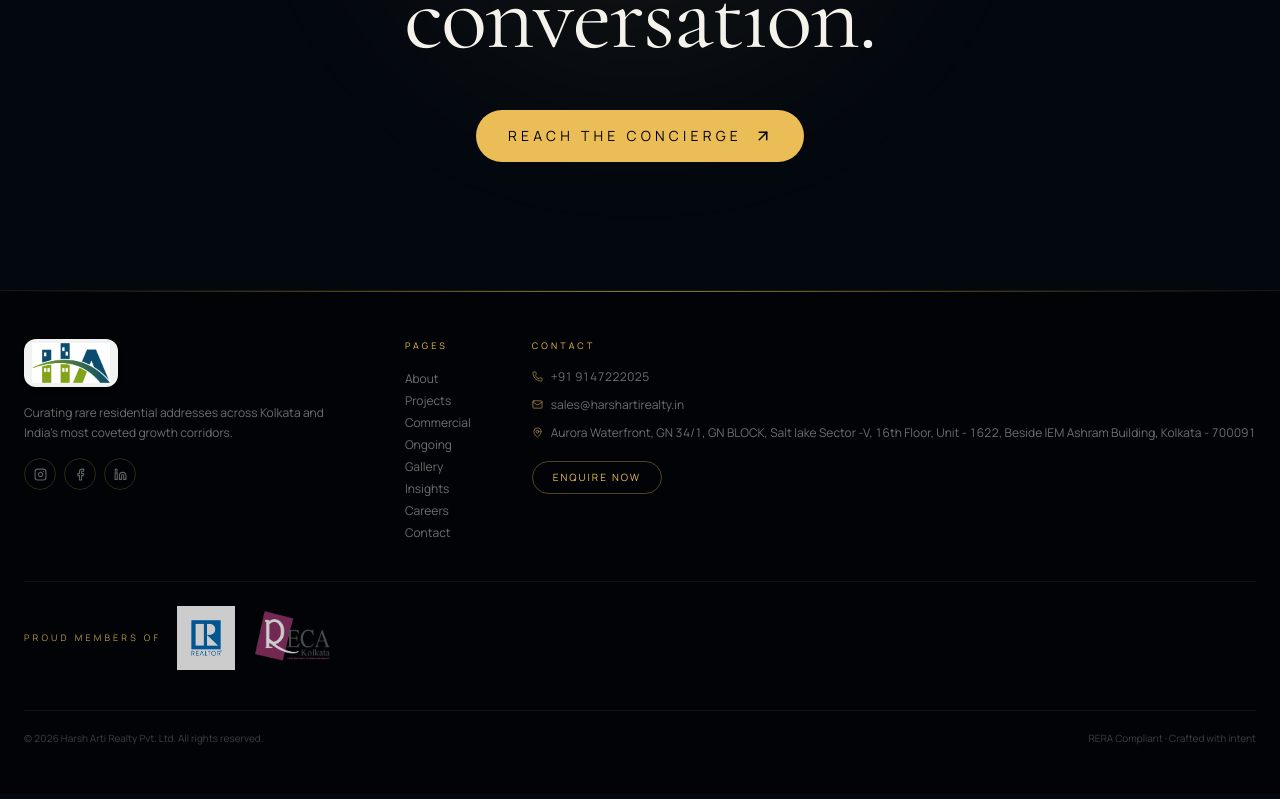
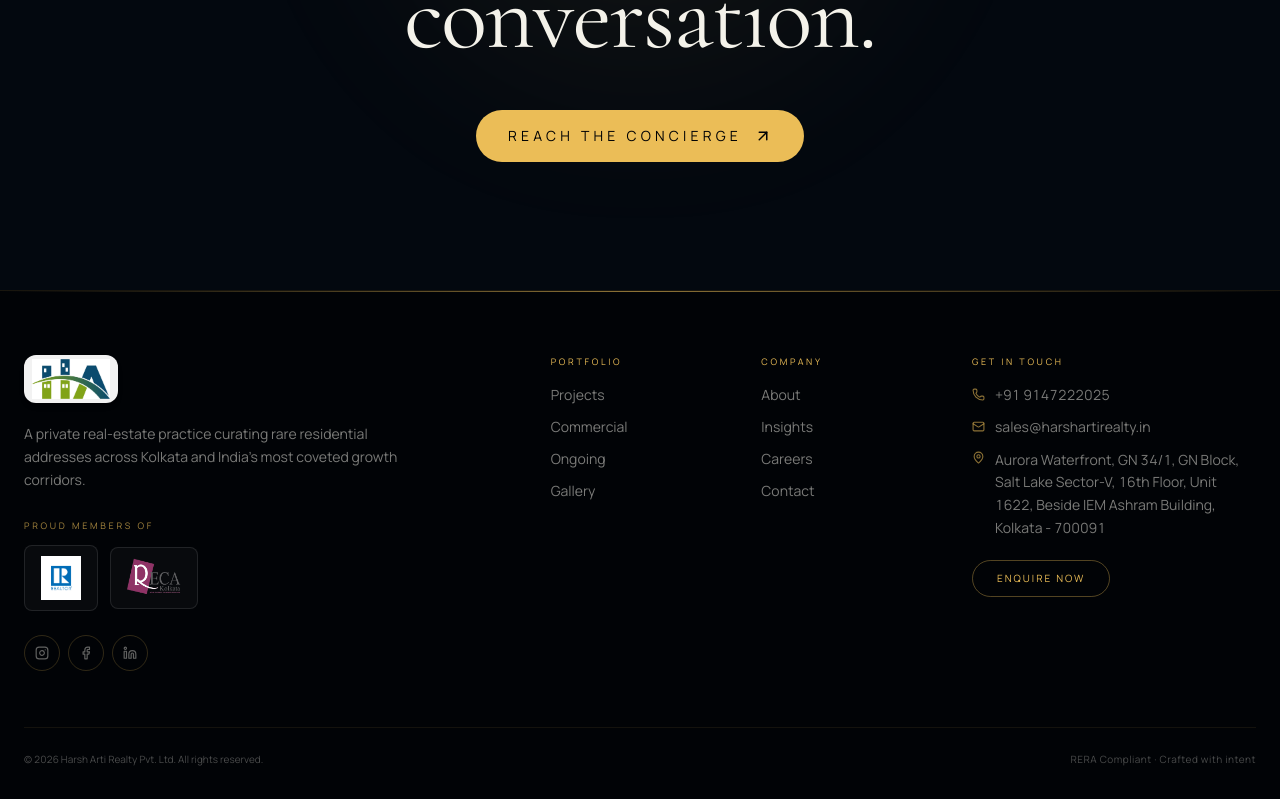
Before and after one commit to sayanroy058/Harsh-Realty, a React (Vite) app: page / in a window 1280 px wide. Shown: the part 6723-7522 px from the top of the page. Built offline with nearby package versions, Linux system fonts and the light colour scheme.

Commit message:
Update Footer.tsx

```diff
--- a/src/components/site/Footer.tsx
+++ b/src/components/site/Footer.tsx
@@ -1,18 +1,36 @@
 import { Link } from "@tanstack/react-router";
 import { Logo } from "./Logo";
-import { Mail, Phone, Instagram, Facebook, Linkedin, MapPin } from "lucide-react";
+import {
+  Mail,
+  Phone,
+  Instagram,
+  Facebook,
+  Linkedin,
+  MapPin,
+  ArrowUpRight,
+} from "lucide-react";
 import narLogo from "@/assets/memberships/nar-logo.jpg";
 import recaLogo from "@/assets/memberships/reca-logo.png";
 
-const navLinks = [
-  ["About", "/about"],
+const navGroups = [
+  {
+    title: "Portfolio",
+    links: [
       ["Projects", "/projects"],
       ["Commercial", "/commercial"],
       ["Ongoing", "/ongoing"],
       ["Gallery", "/gallery"],
+    ] as const,
+  },
+  {
+    title: "Company",
+    links: [
+      ["About", "/about"],
       ["Insights", "/blog"],
       ["Careers", "/careers"],
       ["Contact", "/contact"],
+    ] as const,
+  },
 ];
 
 export function Footer() {
@@ -20,17 +38,41 @@ export function Footer() {
     <footer className="relative border-t border-gold/10 bg-[oklch(0.09_0.018_250)]">
       <div className="hairline absolute inset-x-0 top-0" />
 
-      <div className="mx-auto max-w-7xl px-6 py-12">
-        {/* top row */}
-        <div className="flex flex-col md:flex-row md:items-start justify-between gap-10">
+      <div className="mx-auto max-w-7xl px-6 pt-16 pb-8">
+        <div className="grid grid-cols-1 md:grid-cols-12 gap-12 md:gap-8">
           {/* brand */}
-          <div className="flex flex-col gap-4 max-w-xs">
+          <div className="md:col-span-5 flex flex-col gap-5">
             <Logo />
-            <p className="text-xs leading-relaxed text-foreground/45">
-              Curating rare residential addresses across Kolkata and India's most
-              coveted growth corridors.
+            <p className="text-sm leading-relaxed text-foreground/50 max-w-sm">
+              A private real-estate practice curating rare residential addresses
+              across Kolkata and India's most coveted growth corridors.
             </p>
-            <div className="flex gap-2">
+
+            {/* memberships */}
+            <div className="pt-2">
+              <p className="text-[9px] uppercase tracking-[0.3em] text-gold/70 mb-3">
+                Proud Members Of
+              </p>
+              <div className="flex items-center gap-3">
+                <span className="grid place-items-center rounded-lg border border-white/10 bg-white/[0.03] px-4 py-2.5 transition-colors hover:border-gold/30">
+                  <img
+                    src={narLogo}
+                    alt="NAR India — National Association of Realtors"
+                    className="h-11 w-auto object-contain transition-all duration-300"
+                  />
+                </span>
+                <span className="grid place-items-center rounded-lg border border-white/10 bg-white/[0.03] px-4 py-2.5 transition-colors hover:border-gold/30">
+                  <img
+                    src={recaLogo}
+                    alt="RECA — Real Estate Consultants Association"
+                    className="h-10 w-auto object-contain transition-all duration-300"
+                  />
+                </span>
+              </div>
+            </div>
+
+            {/* socials */}
+            <div className="flex gap-2 pt-1">
               {[
                 { Icon: Instagram, href: "#", label: "Instagram" },
                 { Icon: Facebook, href: "#", label: "Facebook" },
@@ -40,81 +82,79 @@ export function Footer() {
                   key={label}
                   href={href}
                   aria-label={label}
-                  className="grid h-8 w-8 place-items-center rounded-full border border-gold/20 text-foreground/40 hover:border-gold hover:text-gold transition-all duration-300"
+                  className="grid h-9 w-9 place-items-center rounded-full border border-gold/20 text-foreground/40 hover:border-gold hover:bg-gold hover:text-ink transition-all duration-300"
                 >
-                  <Icon size={13} />
+                  <Icon size={14} />
                 </a>
               ))}
             </div>
           </div>
 
-          {/* nav links */}
-          <div className="flex flex-col gap-1.5">
-            <p className="text-[9px] uppercase tracking-[0.35em] text-gold mb-3">Pages</p>
-            {navLinks.map(([label, to]) => (
+          {/* nav columns */}
+          {navGroups.map((group) => (
+            <div key={group.title} className="md:col-span-2 flex flex-col gap-3">
+              <p className="text-[9px] uppercase tracking-[0.3em] text-gold mb-1">
+                {group.title}
+              </p>
+              {group.links.map(([label, to]) => (
                 <Link
                   key={to}
                   to={to}
-                className="text-xs text-foreground/45 hover:text-gold transition-colors duration-200"
+                  className="group inline-flex items-center gap-1.5 text-sm text-foreground/50 hover:text-gold transition-colors duration-200 w-fit"
                 >
                   {label}
+                  <ArrowUpRight
+                    size={12}
+                    className="text-gold/0 group-hover:text-gold/70 transition-colors"
+                  />
                 </Link>
               ))}
             </div>
+          ))}
 
           {/* contact */}
-          <div className="flex flex-col gap-3">
-            <p className="text-[9px] uppercase tracking-[0.35em] text-gold mb-1">Contact</p>
+          <div className="md:col-span-3 flex flex-col gap-3">
+            <p className="text-[9px] uppercase tracking-[0.3em] text-gold mb-1">
+              Get in touch
+            </p>
             <a
               href="tel:+919147222025"
-              className="flex items-center gap-2 text-xs text-foreground/45 hover:text-gold transition-colors"
+              className="flex items-center gap-2.5 text-sm text-foreground/50 hover:text-gold transition-colors"
             >
-              <Phone size={11} className="text-gold/60" />
+              <Phone size={13} className="text-gold/60 shrink-0" />
               +91 9147222025
             </a>
             <a
               href="mailto:sales@harshartirealty.in"
-              className="flex items-center gap-2 text-xs text-foreground/45 hover:text-gold transition-colors"
+              className="flex items-center gap-2.5 text-sm text-foreground/50 hover:text-gold transition-colors"
             >
-              <Mail size={11} className="text-gold/60" />
+              <Mail size={13} className="text-gold/60 shrink-0" />
               sales@harshartirealty.in
             </a>
-            <p className="flex items-start gap-2 text-xs text-foreground/45">
-              <MapPin size={11} className="text-gold/60 mt-0.5 shrink-0" />
-              Aurora Waterfront, GN 34/1, GN BLOCK, Salt lake Sector -V, 16th Floor, Unit - 1622, Beside IEM Ashram Building, Kolkata - 700091
+            <p className="flex items-start gap-2.5 text-sm leading-relaxed text-foreground/50">
+              <MapPin
+                size={13}
+                className="text-gold/60 mt-0.5 shrink-0"
+              />
+              Aurora Waterfront, GN 34/1, GN Block, Salt Lake Sector-V, 16th
+              Floor, Unit 1622, Beside IEM Ashram Building, Kolkata - 700091
             </p>
             <Link
               to="/contact"
-              className="mt-2 self-start rounded-full border border-gold/35 px-5 py-2 text-[10px] uppercase tracking-[0.2em] text-gold hover:bg-gold hover:text-ink transition-all duration-300"
+              className="mt-2 self-start rounded-full border border-gold/35 px-6 py-2.5 text-[10px] uppercase tracking-[0.2em] text-gold hover:bg-gold hover:text-ink transition-all duration-300"
             >
               Enquire Now
             </Link>
           </div>
         </div>
 
-        {/* memberships */}
-        <div className="mt-10 pt-6 border-t border-gold/8 flex flex-col sm:flex-row items-center gap-4">
-          <p className="text-[9px] uppercase tracking-[0.35em] text-gold/80">
-            Proud members of
+        {/* bottom bar */}
+        <div className="mt-14 pt-6 border-t border-gold/8 flex flex-col sm:flex-row justify-between items-center gap-3 text-[10px] text-foreground/30">
+          <p>
+            © {new Date().getFullYear()} Harsh Arti Realty Pvt. Ltd. All rights
+            reserved.
           </p>
-          <div className="flex items-center gap-5">
-            <img
-              src={narLogo}
-              alt="NAR India — National Association of Realtors"
-              className="h-16 w-auto object-contain opacity-80 hover:opacity-100 transition-opacity"
-            />
-            <img
-              src={recaLogo}
-              alt="RECA — Real Estate Consultants Association"
-              className="h-14 w-auto object-contain opacity-80 hover:opacity-100 transition-opacity"
-            />
-          </div>
-        </div>
-
-        {/* bottom bar */}
-        <div className="mt-10 pt-5 border-t border-gold/8 flex flex-col sm:flex-row justify-between items-center gap-2 text-[10px] text-foreground/25">
-          <p>© {new Date().getFullYear()} Harsh Arti Realty Pvt. Ltd. All rights reserved.</p>
-          <p>RERA Compliant · Crafted with intent</p>
+          <p className="tracking-wider">RERA Compliant · Crafted with intent</p>
         </div>
       </div>
     </footer>
```
Lines whose indentation alone changed are shown as unchanged.
